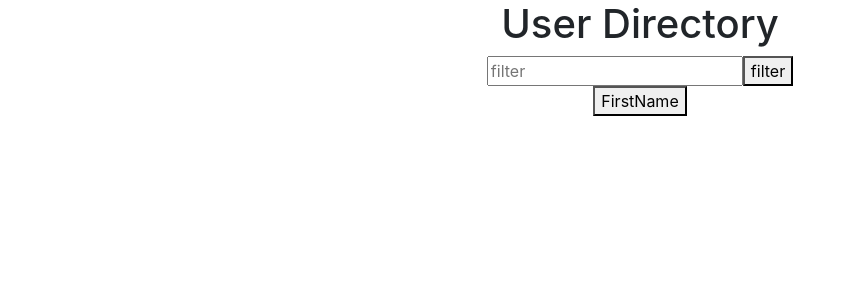
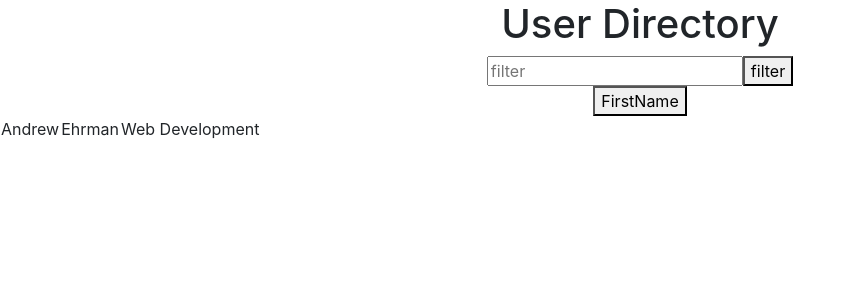
Before and after one commit to breakfastitem/UserDirectory, a React (Create React App) app: page / in a window 1280 px wide. Shown: the top 300 px of the page, without its empty margins (0-854 px from the left). Built offline with nearby package versions, Linux system fonts and the light colour scheme.

Commit message:
Added row template.

```diff
--- a/src/App.js
+++ b/src/App.js
@@ -2,6 +2,7 @@ import logo from './logo.svg';
 import './App.css';
 import FilterForm from './components/FilterForm/FilterForm';
 import SortDropDown from './components/SortDropDown/SortDropDown';
+import UserRow from './components/UserRow/UserRow';
 
 function App() {
   return (
@@ -10,6 +11,7 @@ function App() {
 
       <FilterForm />
       <SortDropDown />
+      <UserRow />
     </div>
   );
 }
--- /dev/null
+++ b/src/components/UserRow/UserRow.js
@@ -0,0 +1,13 @@
+import React from "react";
+
+function UserRow(){
+    return(
+        <tr>
+            <td>Andrew</td>
+            <td>Ehrman</td>
+            <td>Web Development</td>
+        </tr>
+    );
+}
+
+export default UserRow;
```
Also changed, not shown: src/components/UserTable/UserTable.js (added, +20 -0 lines).
